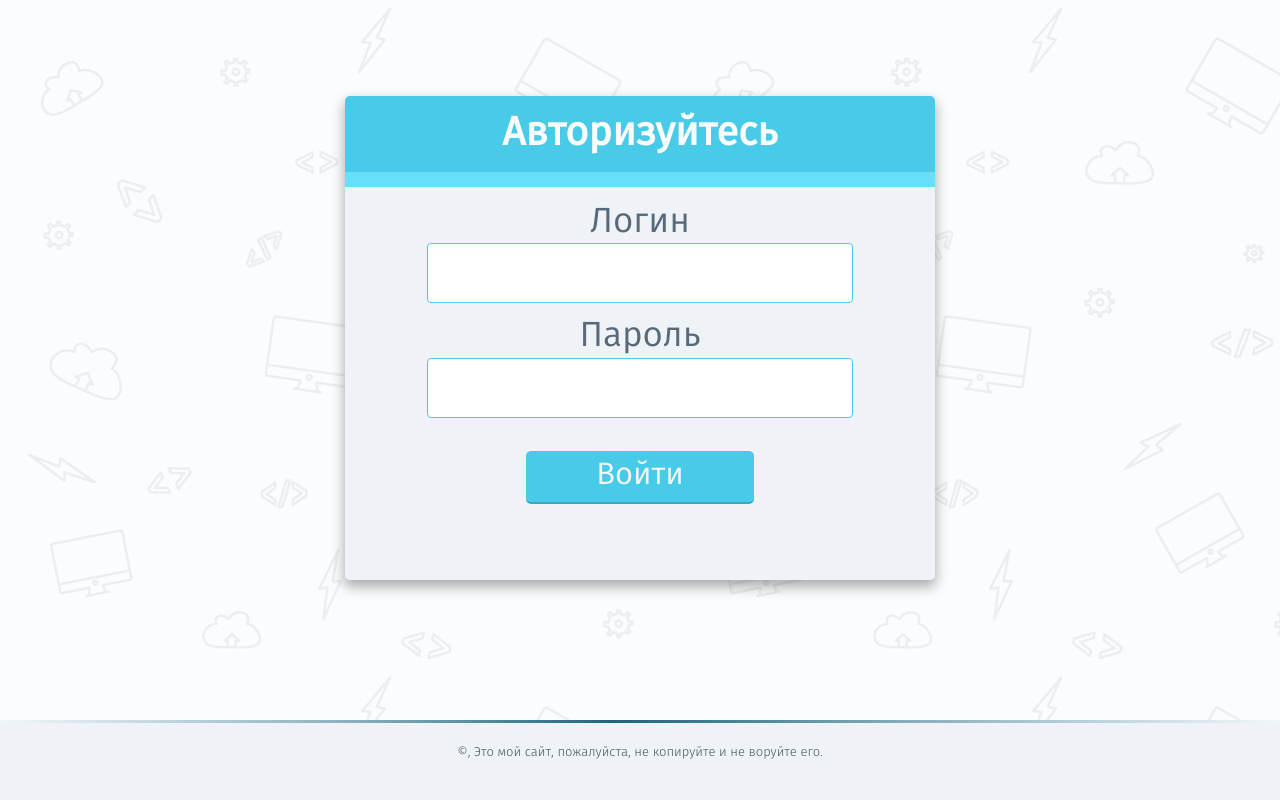
After one commit to kudeyar/portfolio-site, a PHP site: page /login.php in a window 1280 px wide. The commit adds this page. Run offline with PHP 8.4, Linux system fonts and the light colour scheme; some libraries are stand-ins or nearby versions.

Commit message:
login add

```diff
--- a/app/contact-me.php
+++ b/app/contact-me.php
@@ -2,6 +2,7 @@
 <?php
   $page = 'contact-me';
   $title = 'Связаться со мной';
+  include "head.php";
   include "header.php";
 ?>
 
--- a/app/footer.php
+++ b/app/footer.php
@@ -9,6 +9,7 @@
     <!-- Скрипты только в конце страницы -->
     <script src="bower_components/jquery/dist/jquery.js"></script>
     <script src="bower_components/bpopup/jquery.bpopup.js"></script>
+    <script src="bower_components/qtip2/jquery.qtip.js"></script>
     <script src="scripts/main.js"></script>
 
 </body>
--- /dev/null
+++ b/app/head.php
@@ -0,0 +1,39 @@
+<!DOCTYPE html>
+<html lang="ru-RU">
+<head>
+    <meta charset="utf-8">
+    <meta http-equiv="X-UA-Compatible" content="IE=edge">
+    <meta name="viewport" content="width=device-width, initial-scale=1">
+
+    <title><?php echo $title;?></title>
+    <meta name="description" content="">
+    <meta name="keywords" content=""/>
+    <meta name="author" content=""/>
+
+    <!-- normalize -->
+    <link rel="stylesheet" href="bower_components/normalize.css/normalize.css" />
+
+    <!-- Шрифты -->
+    <link rel="stylesheet" href="fonts/fira.css">
+    <link rel="stylesheet" href="fonts/proximanovacond-semibold.css">
+
+    <!-- Основные таблицы -->
+    <link rel="stylesheet" href="styles/grid.css">
+    <link rel="stylesheet" href="styles/main.css">
+    <link rel="stylesheet" href="styles/responsive.css">
+
+    <!-- Страницы -->
+    <link rel="stylesheet" href="styles/about_me_page.css">
+    <link rel="stylesheet" href="styles/my_work_page.css">
+    <link rel="stylesheet" href="styles/login.css">
+
+    <!-- Плагины -->
+    <link rel="stylesheet" type="text/css" href="bower_components/qtip2/jquery.qtip.css">
+
+    <!-- modernizr - исключение, подулючается только в head -->
+    <script src="bower_components/modernizr/modernizr.js"></script>
+</head>
+<body>
+    <!--[if lt IE 7]>
+        <p class="browsehappy">Вы используете <strong>устаревший</strong> браузер. Пожалуйста <a href="http://browsehappy.com/">обновите</a> его.</p>
+    <![endif]-->
--- a/app/index.php
+++ b/app/index.php
@@ -2,6 +2,7 @@
 <?php
   $page = 'about-me';
   $title = 'Обо мне';
+  include "head.php";
   include "header.php";
 ?>
 
--- /dev/null
+++ b/app/login.php
@@ -0,0 +1,35 @@
+<!-- Подключаем head и header -->
+<?php
+  $title = 'Обо мне';
+  include "head.php";
+?>
+
+<!-- Главный контейнер -->
+<div class="container">
+	<div class="modal-wrapper login-wrapper">
+	    <div class="modal-header">
+	    	<h4 class="modal-title">Авторизуйтесь</h4>
+	    </div>
+	    <div class="modal-body">
+			<form id="login" class="form" role="form" action="">
+		      <!-- Название проекта -->
+		      <div class="form-group">
+		        <label for="login" class="label">Логин</label>
+		        <input type="text" name="login" class="input" id="name" qtip-content="Вы не ввели логин">
+		      </div>
+		      <!-- Картинка проекта -->
+		      <div class="form-group">
+		        <label for="password" class="label">Пароль</label>
+		        <input type="password" name="password" class="input" id="password" qtip-content="Вы не ввели пароль">
+		      </div>
+		      <!-- Кнопка "Отправить" -->
+		    <button type="submit" class="btn">Войти</button>
+		    </form>
+		</div>
+	</div>
+</div>
+
+<!-- Подключаем футер -->
+<?php
+  include "footer.php";
+?>
--- a/app/my-work.php
+++ b/app/my-work.php
@@ -2,6 +2,7 @@
 <?php
   $page = 'my-work';
   $title = 'Мои работы';
+  include "head.php";
   include "header.php";
 ?>
 
--- a/app/scripts/main.js
+++ b/app/scripts/main.js
@@ -5,13 +5,20 @@
 		// Инициализация
 		initialize : function () {
 			this.setUpListeners();
-			console.log('init');
 		},
 
 		// Подключаем прослушку событий
 		setUpListeners: function () {
 			$('.add-new-item').on('click', app.showModal);
+
+			// form
+			$('form').on('keydown', '.has-error', app.removeError);
 			$('#add-new-project').on('submit', app.addProject);
+			$('#login').on('submit', app.login);
+		},
+
+		removeError: function() {
+			$(this).removeClass('has-error');
 		},
 
 		// Вызов модального окна
@@ -24,8 +31,44 @@
 			    onClose: function () {
 			    	// При закрытии плагина очищаем форму
 			    	this.find('.form').trigger("reset");
+			    	$(".qtip").remove();
+			    	$('.has-error').removeClass('has-error');
 			    }
 			 });
+		},
+
+		// Логин
+		login: function (ev) {
+			ev.preventDefault();
+
+			var form = $(this),
+				data = form.serialize();
+
+			console.log(data);
+
+			if (!app.validateForm(form)) {
+				return false;
+			}
+
+			$.ajax({
+				url: 'login_server.php',
+				type: 'POST',
+				data: data,
+			})
+			.done(function(ans) {
+				if (ans === "OK") {
+					alert('Вы вошли!');
+				}else{
+					alert('Сервер вас не пускает!');
+				}
+				// console.log("success");
+			})
+			.fail(function() {
+				// console.log("error");
+			})
+			.always(function() {
+				// console.log("complete");
+			});
 		},
 
 		// Отправляем запрос на сервер в базу данных
@@ -37,6 +80,10 @@
 
 			console.log(data);
 
+			if (!app.validateForm(form)) {
+				return false;
+			}
+
 			// Здесь не понятно, как отправлять файл
 			$.ajax({
 				url: 'ajax.php',
@@ -44,15 +91,71 @@
 				data: data,
 			})
 			.done(function() {
-				console.log("success");
+				// console.log("success");
 			})
 			.fail(function() {
-				console.log("error");
+				// console.log("error");
 			})
 			.always(function() {
-				console.log("complete");
+				// console.log("complete");
 			});
-		}
+		},
+
+		validateForm: function (form){
+
+			var elements = form.find('input, textarea'),
+				valid = true;
+
+			$.each(elements, function(index, val) {
+				var input = $(val),
+					val = input.val();
+					// formGrout = input.parents('.form-group'),
+					// label = formGrout.find('label').text().split(' ')[0].toLowerCase(),
+					// textError = 'Введите ' + label;
+
+				if(val.length === 0){
+					input.addClass('has-error').removeClass('has-success');
+					// input.tooltip({
+					// 	trigger: 'manual',
+					// 	placement: 'right',
+					// 	title: textError
+					// }).tooltip('show');
+
+					// input.qtip().show();
+
+
+					input.qtip({
+						content: {
+					       text: function() {
+					            return $(this).attr('qtip-content');
+					        }
+					    },
+					    show: {
+							event: 'show'
+						},
+						hide: {
+							event: 'keydown'
+						},
+						position: {
+					        my: 'right center',  // Position my top left...
+					        at: 'left center',
+					    },
+					    style: {
+					        classes: 'qtip-red qtip-rounded'
+					    }
+					}).trigger('show');
+
+
+					valid = false;
+				}else{
+					// formGrout.removeClass('has-error').addClass('has-success');
+					// input.tooltip('hide');
+				}
+			});
+
+			return valid;
+
+		},
 	}
 
 	app.initialize();
--- /dev/null
+++ b/app/styles/login.css
@@ -0,0 +1,37 @@
+.login-wrapper{
+	width: 590px;
+	height: 484px;
+	margin: 10% auto;
+	text-align: center;
+}
+.login-wrapper .input{
+	font-size: 26px;
+	padding: 6px 12px;
+	height: 60px;
+}
+.login-wrapper .btn {
+	font-size: 31px;
+	height: 53px;
+	margin-top: 19px;
+	padding: 0 70px;
+}
+.login-wrapper .label{
+	font-size: 35px;
+
+}
+.login-wrapper .modal-header{
+	padding-top: 15px;
+	padding-bottom: 15px;
+	border-width: 0 0 15px 0;
+
+}
+.login-wrapper .modal-body{
+	padding: 16px 82px;
+
+}
+.login-wrapper .modal-title{
+	font-size: 40px;
+}
+.login-wrapper .form-group {
+	margin-bottom: 14px;
+}
--- a/app/styles/my_work_page.css
+++ b/app/styles/my_work_page.css
@@ -153,7 +153,6 @@ input, textarea, button {outline: none;}
 .btn {
 	border-radius: 5px;
 	background-color: rgb(72, 203, 232);
-	width: 139px;
 	height: 31px;
 	border:solid #3ba8c0;
 	border-width: 0 0 2px 0;
@@ -170,10 +169,18 @@ input, textarea, button {outline: none;}
 	border-radius: 4px;
 	outline: none;
 }
+.has-error{
+	background-color: #fad2d1;
+	border-color: #f97e76;
+}
+.has-success{
+	background-color: none;
+	border-color: #3c763d;
+}
 .label{
 	font-family: 'fira_sansbook';
 	color: #58697a;
-	font-size: 18px;
+	font-size: 35px;
 }
 .b-close{
 	float: right;
@@ -194,7 +201,7 @@ input, textarea, button {outline: none;}
 .modal-title{
 	font-size: 21px;
 	color: #fbfcfd;
-	font-family: 'fira_sansregular';
+	font-family: 'fira_sansbook';
 	margin: 0;
 }
 .textarea{
```
Also changed, not shown: app/header.php (+0 -36 lines), app/popup-add-project.php (+4 -4 lines).
